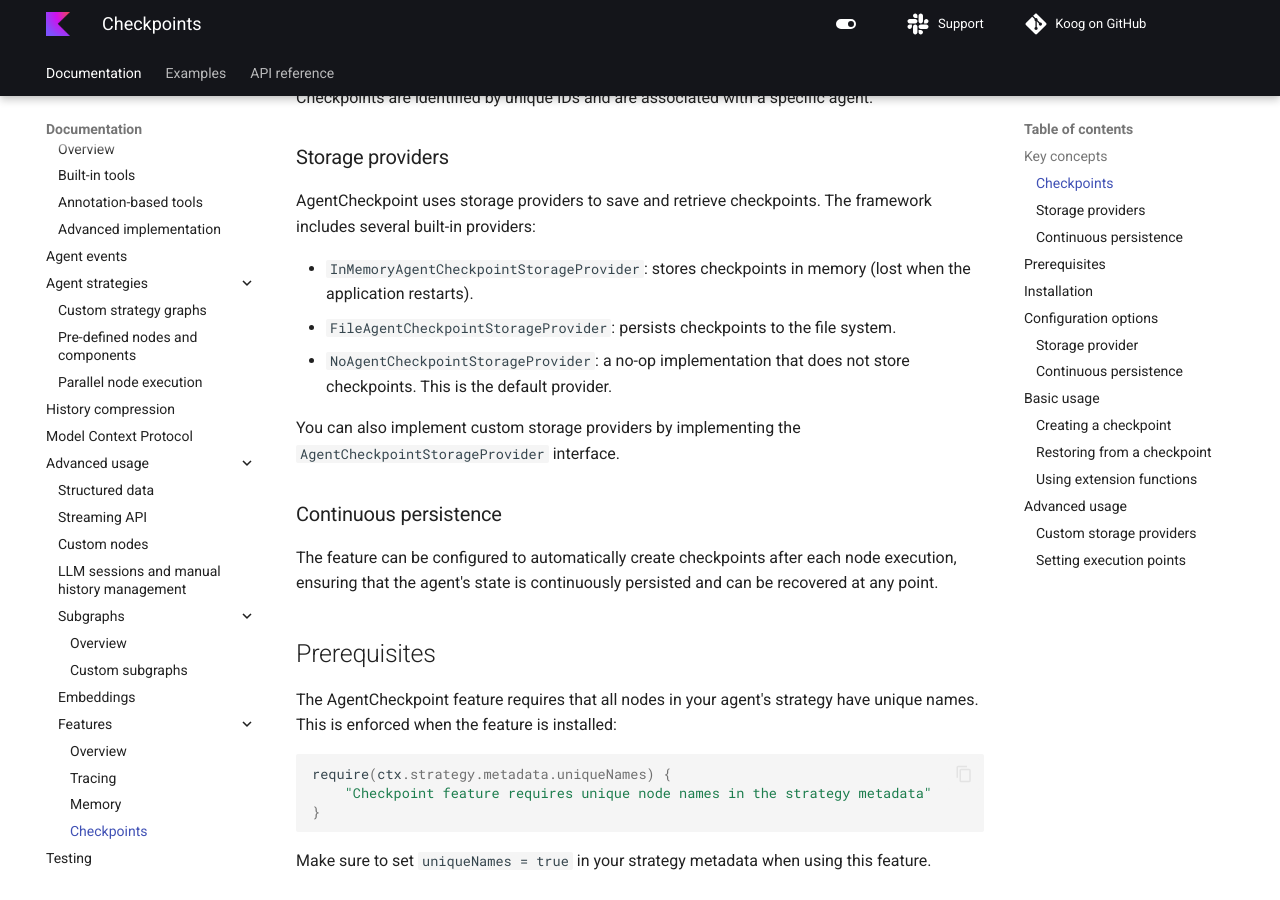
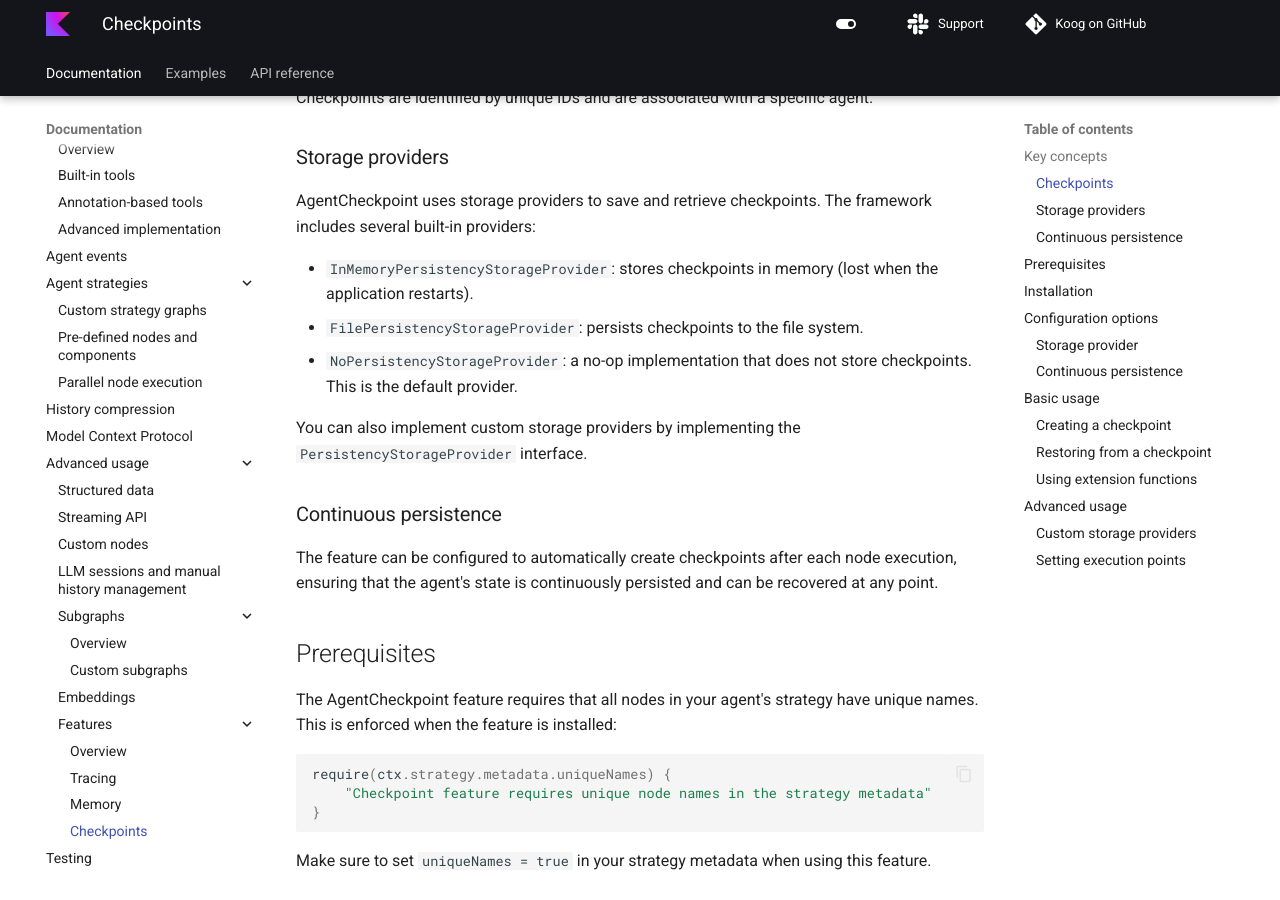
Before and after one commit to JetBrains/koog-docs, an MkDocs documentation site: the page built from docs/agent-checkpoints.md, in a window 1280 px wide and 900 px high, scrolled down 675 px. Built offline with MkDocs 1.6.1 and Material for MkDocs 9.7.7, drawn with Linux system fonts in a browser that asks for light colours; comment, search, counter and statistics services are not loaded.

Commit message:
Update docs/agent-checkpoints.md
Co-authored-by: Mark Tkachenko <mark.tkachenko@jetbrains.com>

```diff
--- a/docs/agent-checkpoints.md
+++ b/docs/agent-checkpoints.md
@@ -24,11 +24,11 @@ Checkpoints are identified by unique IDs and are associated with a specific agen
 
 AgentCheckpoint uses storage providers to save and retrieve checkpoints. The framework includes several built-in providers:
 
-- `InMemoryAgentCheckpointStorageProvider`: stores checkpoints in memory (lost when the application restarts).
-- `FileAgentCheckpointStorageProvider`: persists checkpoints to the file system.
-- `NoAgentCheckpointStorageProvider`: a no-op implementation that does not store checkpoints. This is the default provider.
+- `InMemoryPersistencyStorageProvider`: stores checkpoints in memory (lost when the application restarts).
+- `FilePersistencyStorageProvider`: persists checkpoints to the file system.
+- `NoPersistencyStorageProvider`: a no-op implementation that does not store checkpoints. This is the default provider.
 
-You can also implement custom storage providers by implementing the `AgentCheckpointStorageProvider` interface.
+You can also implement custom storage providers by implementing the `PersistencyStorageProvider` interface.
 
 ### Continuous persistence
 
```
